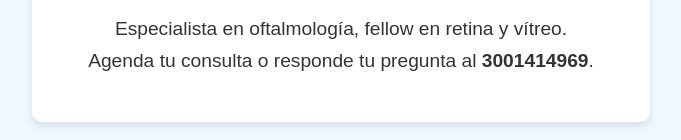
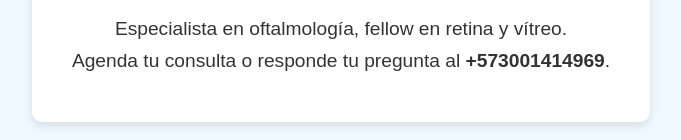
Before and after one commit to leontramontini97/dracataleon, a plain HTML site: page index.html in a window 1280 px wide. Shown: the part 552-692 px from the top of the page, without its empty margins (299-980 px from the left). Drawn offline with Linux system fonts and the light colour scheme.

Commit message:
Update index.html

```diff
--- a/index.html
+++ b/index.html
@@ -45,7 +45,7 @@
         <img src='Ojo_atardecer.png' alt="Ojo">
         <h1>Pagina web de la Dra Catalina Leon</h1>
         <p>Especialista en oftalmología, fellow en retina y vítreo.</p>
-        <p>Agenda tu consulta o responde tu pregunta al <strong>3001414969</strong>.</p>
+        <p>Agenda tu consulta o responde tu pregunta al <strong>+573001414969</strong>.</p>
     </div>
 </body>
 </html>
```
